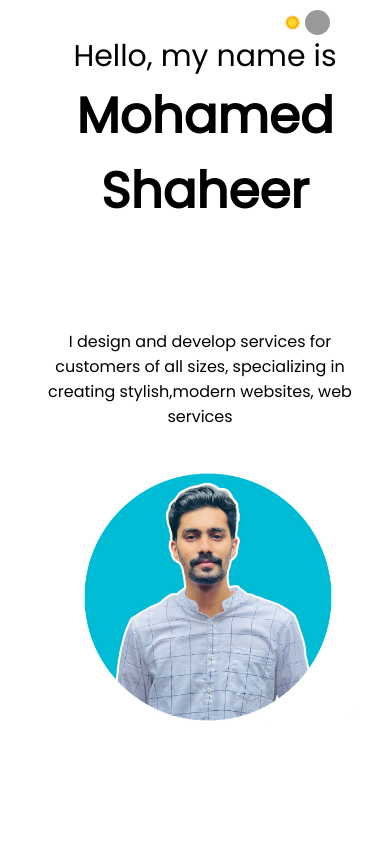
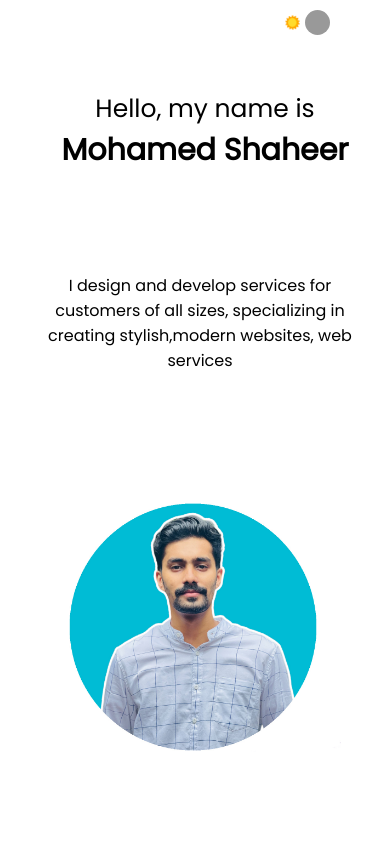
Before and after one commit to shaheermohamed/portfolio-react-website, a React (Create React App) app: page / in a window 390 px wide. Shown: the top 844 px of the page. Built offline with nearby package versions, Linux system fonts and the light colour scheme.

Commit message:
image size correction in mobile view

```diff
--- a/src/component/intro/intro.css
+++ b/src/component/intro/intro.css
@@ -86,6 +86,16 @@
 }
 
 @media screen and (max-width: 480px) {
+    .i-name{
+        font-size: 30px;
+
+
+    }
+    .i-intro{
+        font-size: 25px;
+        font-weight: 300;
+    }
+
     .i {
       flex-direction: column;
       margin-left: 20px;
@@ -122,8 +132,8 @@
       }
     .i-img{
 
-       margin-left: 40px;
-       margin-top: 30px;
+       margin-left: 25px;
+       margin-top: 60px;
        height: 250px;
        object-fit: cover;
        position: absolute;
```
